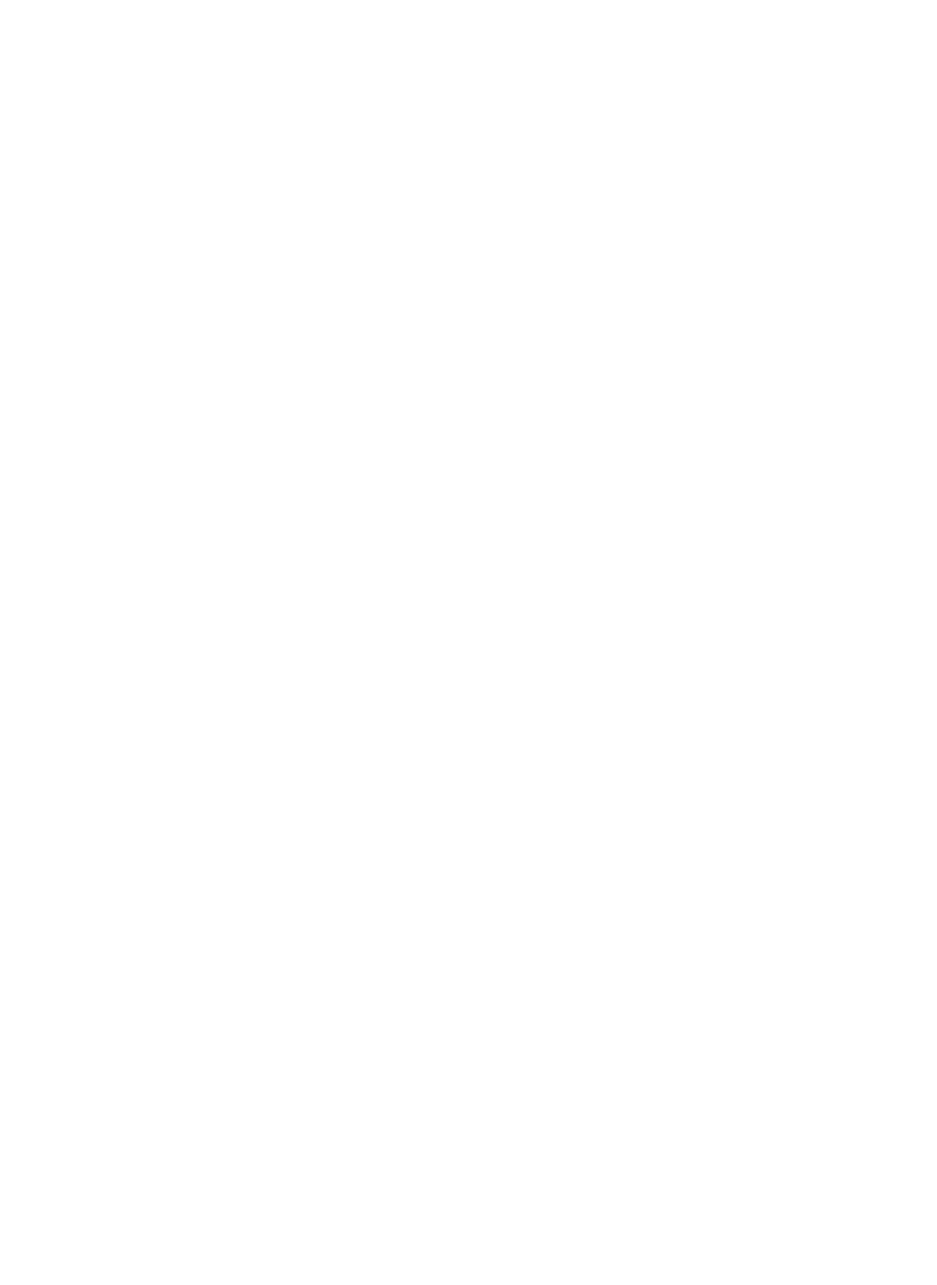
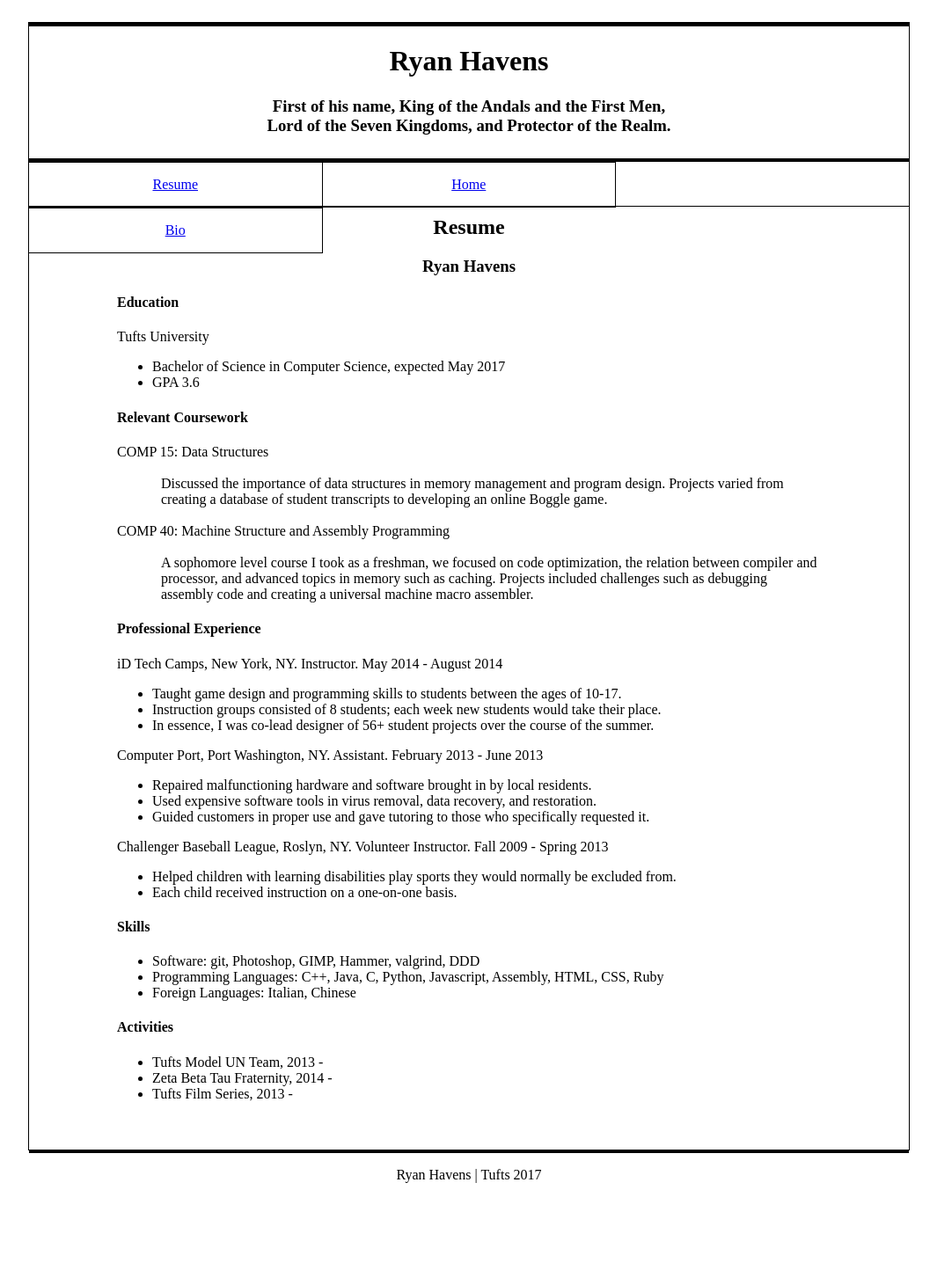
Before and after one commit to ryhavens/ryhavens.github.io, a plain HTML site: page resume.html in a window 1280 px wide. Shown: the whole page at 88% size, without its empty margins (107-1172 px from the left). Before the commit the page ends 800 px from the top, so only its background shows below. Drawn offline with Linux system fonts and the light colour scheme.

Commit message:
Webpage uploaded for my portfolio

```diff
--- a/bio.html
+++ b/bio.html
@@ -0,0 +1,44 @@
+<!DOCTYPE HTML>
+
+<html>
+
+<head>
+	<link rel="stylesheet" href="./homestyle.css" type="text/css" />
+	<meta charset = "utf-8">
+	<title>Ryan Havens</title>
+</head>
+
+<body>
+	<div id="container">
+	<div id="header">
+		<h1>Ryan Havens</h1>
+		<h3>First of his name, King of the Andals and the First Men,<br/>
+			Lord of the Seven Kingdoms, and Protector of the Realm.</h3>
+	</div>
+	<div id="navbar">
+		<div class="nav1">
+			<p><a href="./resume.html">Resume</a></p>
+		</div>
+		<div class="nav1">
+			<p><a href="./index.html">Home</a></p>
+		</div>
+		<div class="nav1">
+			<p><a href="./bio.html">Bio</a></p>
+		</div>
+	</div>
+	<div id="main">
+		<h2>Bio</h2>
+		<p>I am an aspiring Tufts University student working towards a Computer</p>
+		<p>Science major, prospective 2017. I have a passion for programming</p>
+		<p>and developing software. In my spare time, my favorite hobbies are</p>
+		<p>playing guitar, video games, and discussing today's political issues.</p>
+		<p>As a note of personal achievement, it took me two days for me to</p>
+		<p>install Ubuntu on my PC. Apparently Windows 8.1 messes with Linux.</p>
+	</div>
+	<div id="footer">
+		<p>Ryan Havens | Tufts 2017</p>
+	</div>
+	</div>
+</body>
+
+</html>
--- /dev/null
+++ b/homestyle.css
@@ -0,0 +1,71 @@
+#container {
+	width: 1000px;
+	margin: 0 auto;
+	margin-top: 25px;
+	padding: 0;
+	border: #000000 solid 1px;
+}
+
+#header {
+	margin: 0;
+	padding: 0;
+	width: 100%;
+	height: 150px;
+	text-align: center;
+	float: left;
+	border-top: #000000 solid 4px;
+	border-bottom: #000000 solid 4px;
+}
+
+#footer {
+	margin: 0;
+	padding: 0;
+	width: 100%;
+	height: 150px;
+	text-align: center;
+	float: left;
+	border-top: #000000 solid 4px;
+}
+
+#navbar {
+	margin: 0;
+	padding: 0;
+	margin-bottom: 10px;
+	width: 100%;
+	height: 50px;
+	float: left;
+	border-bottom: #000000 solid 1px;
+}
+
+.nav1 {
+	display: inline-block;
+	border: #000000 solid 1px;
+	border-left: 0;
+	margin: 0;
+	padding: 0;
+	height: 100%;
+	width: 33.25%;
+	float: left;
+	text-align: center;
+}
+
+#main {
+	padding-top: 20px;
+	text-align: center;
+	padding-bottom: 20px;
+}
+
+#main p {
+	margin: 0;
+}
+
+#resume .p2 {
+	margin-left: 50px;
+}
+
+#resume {
+	text-align: left;
+	margin: 0;
+	margin-left: 100px;
+	margin-right: 100px;
+}
--- a/resume.html
+++ b/resume.html
@@ -0,0 +1,99 @@
+<!DOCTYPE HTML>
+
+<html>
+
+<head>
+	<link rel="stylesheet" href="./homestyle.css" type="text/css" />
+	<meta charset = "utf-8">
+	<title>Ryan Havens</title>
+</head>
+
+<body>
+	<div id="container">
+	<div id="header">
+		<h1>Ryan Havens</h1>
+		<h3>First of his name, King of the Andals and the First Men,<br/>
+			Lord of the Seven Kingdoms, and Protector of the Realm.</h3>
+	</div>
+	<div id="navbar">
+		<div class="nav1">
+			<p><a href="./resume.html">Resume</a></p>
+		</div>
+		<div class="nav1">
+			<p><a href="./index.html">Home</a></p>
+		</div>
+		<div class="nav1">
+			<p><a href="./bio.html">Bio</a></p>
+		</div>
+	</div>
+	<div id="main">
+		<h2>Resume</h2>
+		<h3>Ryan Havens</h3>
+	<div id="resume">
+		<h4>Education</h4>
+		<p>Tufts University</p>
+		<ul>
+		<li>Bachelor of Science in Computer Science, expected May 2017</li>
+		<li>GPA 3.6</li>
+		</ul>
+		<h4>Relevant Coursework</h4>
+		<p>COMP 15: Data Structures</p><br/>
+		<p class="p2">Discussed the importance of data structures in memory management
+		and program design. Projects varied from creating a database of student
+		transcripts to developing an online Boggle game.</p>
+		<br/><p>COMP 40: Machine Structure and Assembly Programming</p><br/>
+		<p class="p2">A sophomore level course I took as a freshman, we focused on
+		code optimization, the relation between compiler and processor, and advanced
+		topics in memory such as caching. Projects included challenges such as
+		debugging assembly code and creating a universal machine macro
+		assembler.</p>
+		<h4>Professional Experience</h4>
+		<p>iD Tech Camps, New York, NY.  Instructor.  May 2014 - August 2014</p>
+		<ul>
+		<li>Taught game design and programming skills to students between the
+		ages of 10-17.</li>
+		<li>Instruction groups consisted of 8 students; each week new students
+		would take their place.</li>
+		<li>In essence, I was co-lead designer of 56+ student projects over
+		the course of the summer.</li>
+		</ul>
+		<p>Computer Port, Port Washington, NY.  Assistant.  February 2013 -
+		June 2013</p>
+		<ul>
+		<li>Repaired malfunctioning hardware and software brought in by local
+		residents.</li>
+		<li>Used expensive software tools in virus removal, data recovery,
+		and restoration.</li>
+		<li>Guided customers in proper use and gave tutoring to those who
+		specifically requested it.</li>
+		</ul>
+		<p>Challenger Baseball League, Roslyn, NY.  Volunteer Instructor.  Fall
+		2009 - Spring 2013</p>
+		<ul>
+		<li>Helped children with learning disabilities play sports they would
+		normally be excluded from.</li>
+		<li>Each child received instruction on a one-on-one basis.</li>
+		</ul>
+		<h4>Skills</h4>
+		<ul>
+		<li>Software: git, Photoshop, GIMP, Hammer, valgrind, DDD</li>
+		<li>Programming Languages: C++, Java, C, Python, Javascript, Assembly,
+		HTML, CSS, Ruby</li>
+		<li>Foreign Languages: Italian, Chinese</li>
+		</ul>
+		<h4>Activities</h4>
+		<ul>
+		<li>Tufts Model UN Team, 2013 - </li>
+		<li>Zeta Beta Tau Fraternity, 2014 - </li>
+		<li>Tufts Film Series, 2013 - </li>
+		</ul>
+		<br/>
+	</div>
+	</div>
+	<div id="footer">
+		<p>Ryan Havens | Tufts 2017</p>
+	</div>
+	</div>
+</body>
+
+</html>
```
Also changed, not shown: index.html (+24 -8 lines), kinghavens.jpg (added), readme.txt (added).
